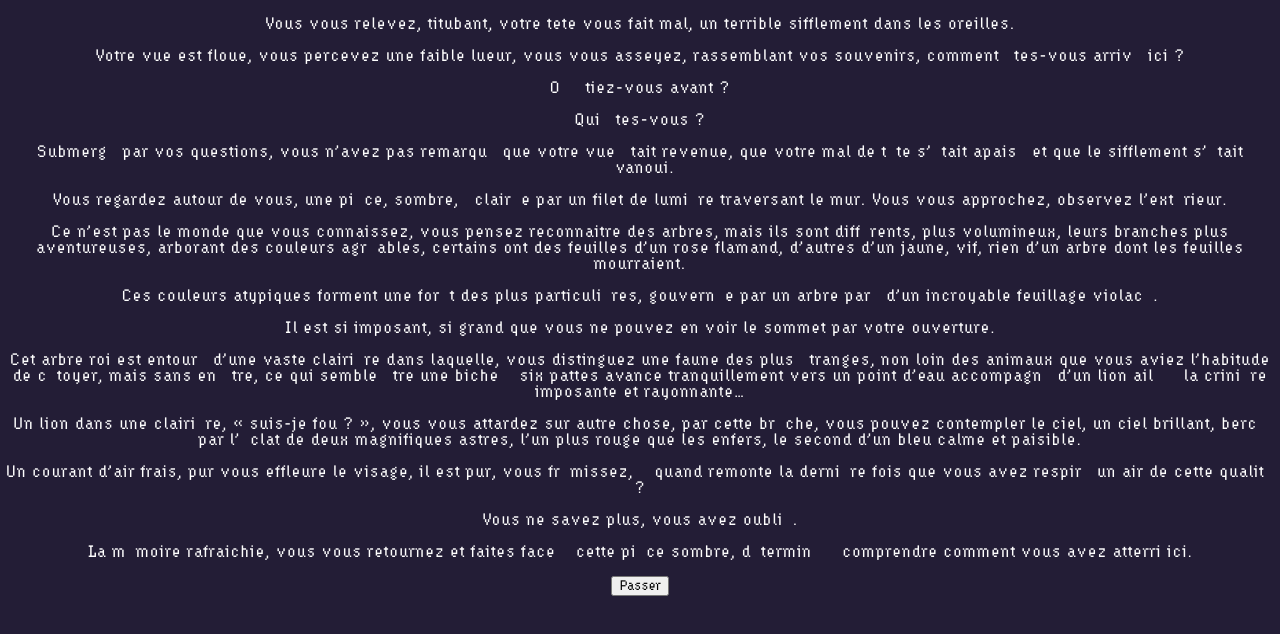
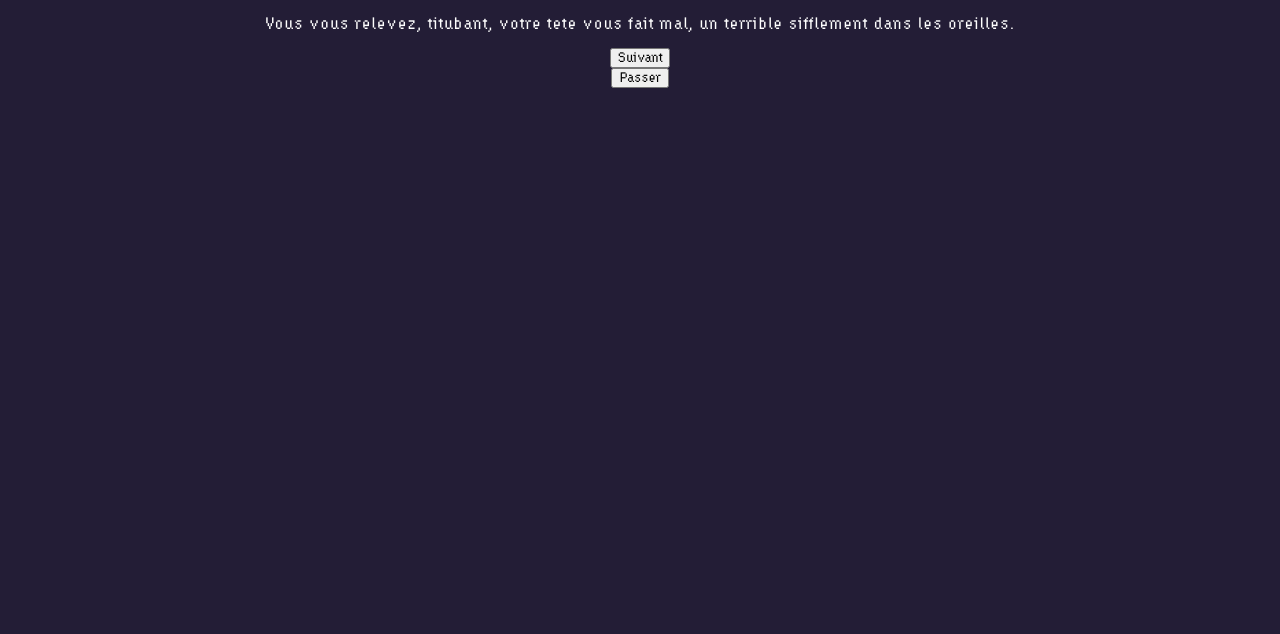
Before and after one commit to bbombardella/getaway, a React (Create React App) app: page / in a window 1280 px wide. Shown: the top 634 px of the page. Built offline with nearby package versions, Linux system fonts and the light colour scheme.

Commit message:
Mise à jour de l'intro

```diff
--- a/src/components/introduction/index.jsx
+++ b/src/components/introduction/index.jsx
@@ -1,12 +1,19 @@
-import React from 'react';
+import React, { useState } from 'react';
 import { INTRO } from '../../config/const';
 import './Introduction.css';
 
 export default function Introduction({children}){
 
+    const [idPhrase, setIdPhrase] = useState(0);
+
     return(
         <div className='introduction'>
-            {INTRO.map((phrase, index) => <p key={index}>{phrase}</p>)}
+            {
+            idPhrase >= INTRO.length ?
+            <p>(Fin de l'introduction...)</p>
+            :
+            <div><p>{INTRO[idPhrase]}</p><button onClick={() => setIdPhrase(idPhrase+1)}>Suivant</button></div>
+            }
             {children}
         </div>
     );
```
